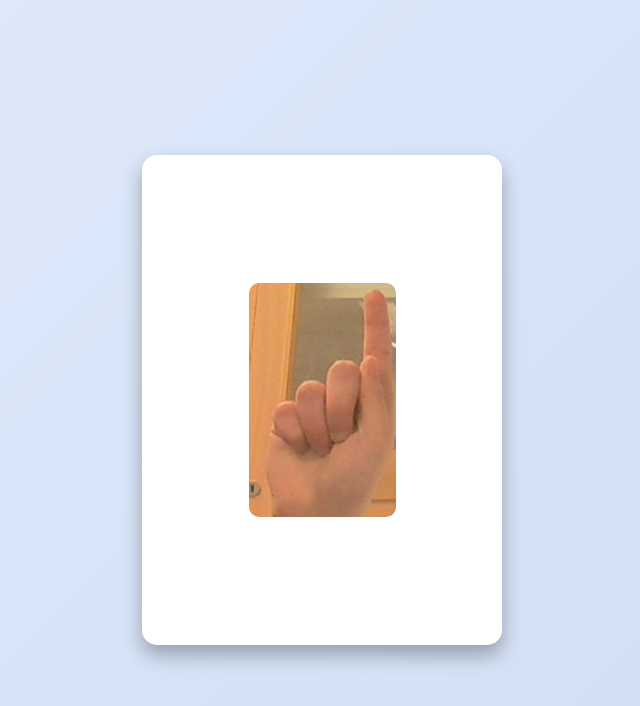
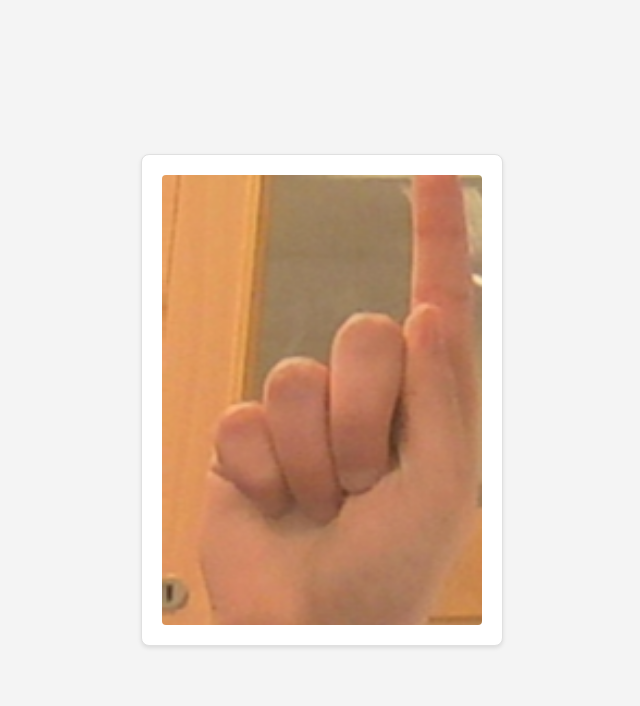
Before and after one commit to Code-Buddies-Hub/Code-Buddies-Hub.github.io, a plain HTML site: page flashcards.html in a window 1280 px wide. Shown: the whole page, without its empty margins (318-958 px from the left). Drawn offline with Linux system fonts and the light colour scheme.

```diff
--- a/flashcards.html
+++ b/flashcards.html
@@ -10,7 +10,7 @@
     justify-content: center;
     align-items: center;
     height: 100vh;
-            background: linear-gradient(135deg, #e0eafc, #cfdef3);
+    background-color: #f4f4f4;
     font-family: 'Arial', sans-serif;
     margin: 0;
 }
@@ -21,32 +21,35 @@
     display: flex;
     justify-content: center;
     align-items: center;
-            background: white;
-            border-radius: 15px;
-            box-shadow: 0 10px 20px rgba(0, 0, 0, 0.3);
+    background: #ffffff;
+    border: 1px solid #e0e0e0;
+    border-radius: 8px;
+    box-shadow: 0 2px 4px rgba(0, 0, 0, 0.1);
     text-align: center;
     padding: 20px;
     cursor: pointer;
-            transition: transform 0.3s ease, box-shadow 0.3s ease;
+    transition: transform 0.2s ease, box-shadow 0.2s ease;
     user-select: none;
+    overflow: hidden;
 }
 
 .flashcard:hover {
-            transform: scale(1.05);
-            box-shadow: 0 12px 24px rgba(0, 0, 0, 0.35);
+    transform: translateY(-5px);
+    box-shadow: 0 4px 8px rgba(0, 0, 0, 0.15);
 }
 
 .flashcard img {
-            max-width: 400%;
-            max-height: 400%;
-            border-radius: 10px;
+    width: 100%;
+    height: 100%;
+    object-fit: cover;
+    border-radius: 4px;
     transition: opacity 0.3s ease;
 }
 
 .flashcard p {
-            font-size: 2rem;
-            font-weight: bold;
-            color: #333;
+    font-size: 1.5rem;
+    font-weight: 600;
+    color: #333333;
     transition: opacity 0.3s ease;
 }
 
```
Lines whose indentation alone changed are shown as unchanged.
